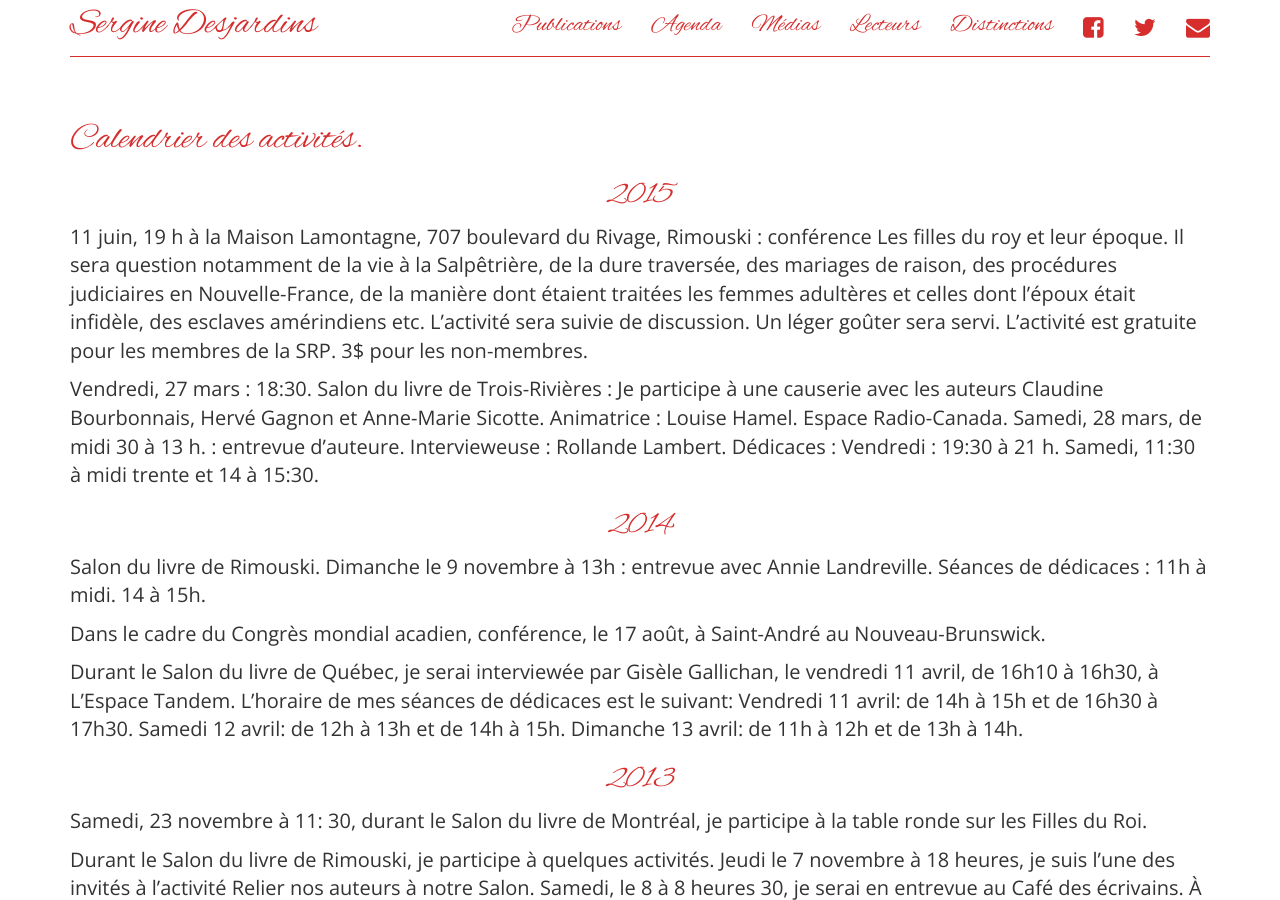
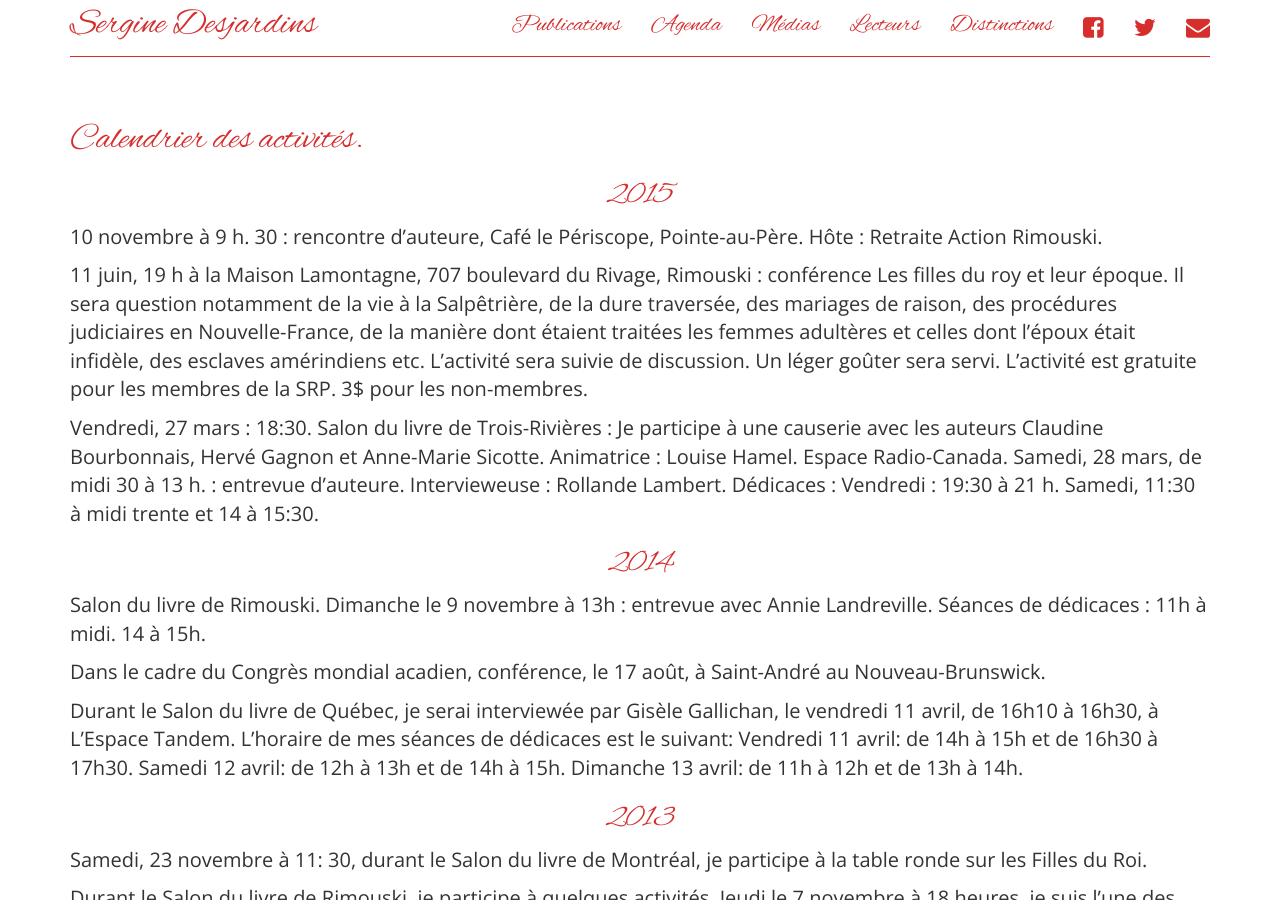
Before and after one commit to serginedesjardins/serginedesjardins.github.io, a Jekyll site: the page built from agenda.md, in a window 1280 px wide and 900 px high. Built offline with Jekyll 4.4.1, drawn with Linux system fonts in a browser that asks for light colours; nearby versions of some CDN libraries.

Commit message:
ajouter l'activité du 10 novembre.

```diff
--- a/agenda.md
+++ b/agenda.md
@@ -7,6 +7,8 @@ permalink: /agenda/
 # Calendrier des activités.
 
 ## 2015
+
+10 novembre à 9 h. 30 : rencontre d'auteure, Café le Périscope, Pointe-au-Père. Hôte : Retraite Action Rimouski.
 
 11 juin, 19 h à la Maison Lamontagne, 707 boulevard du Rivage, Rimouski : conférence Les filles du roy et leur époque. Il sera question notamment de la vie à la Salpêtrière, de la dure traversée, des mariages de raison, des procédures judiciaires en Nouvelle-France, de la manière dont étaient traitées les femmes adultères et celles dont l'époux était infidèle, des esclaves amérindiens etc. L'activité sera suivie de discussion. Un léger goûter sera servi. L'activité est gratuite pour les membres de la SRP. 3$ pour les non-membres.
 
```
